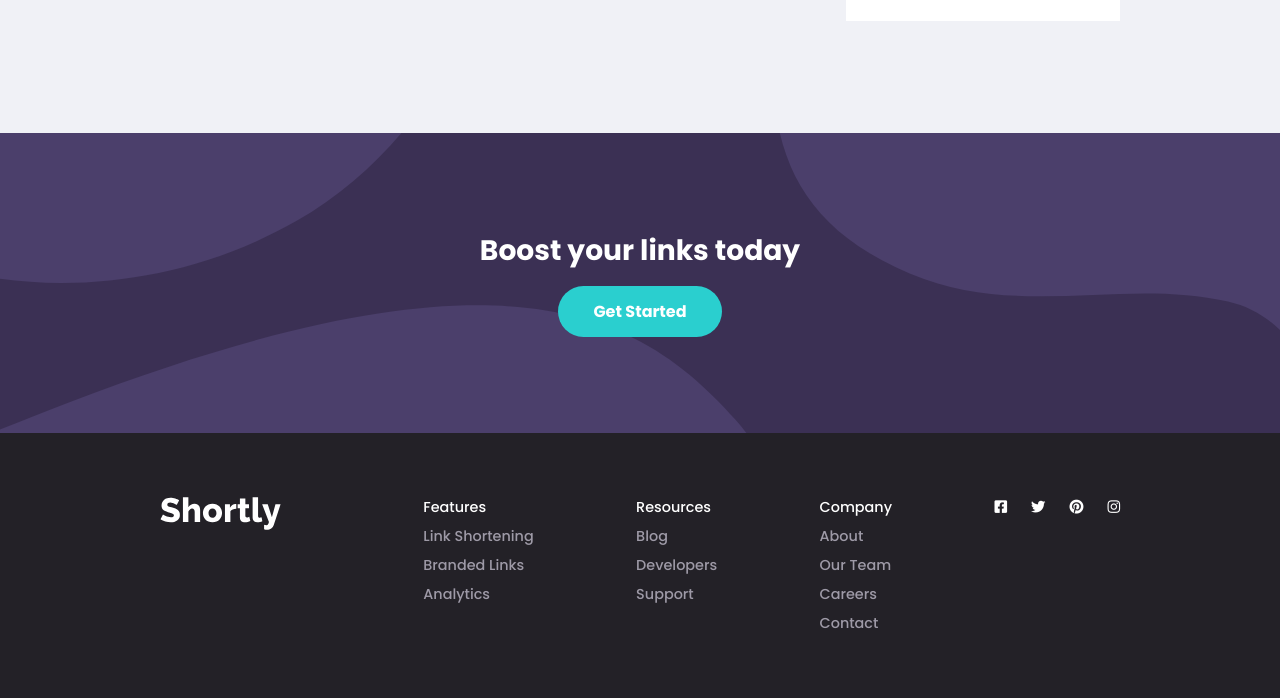
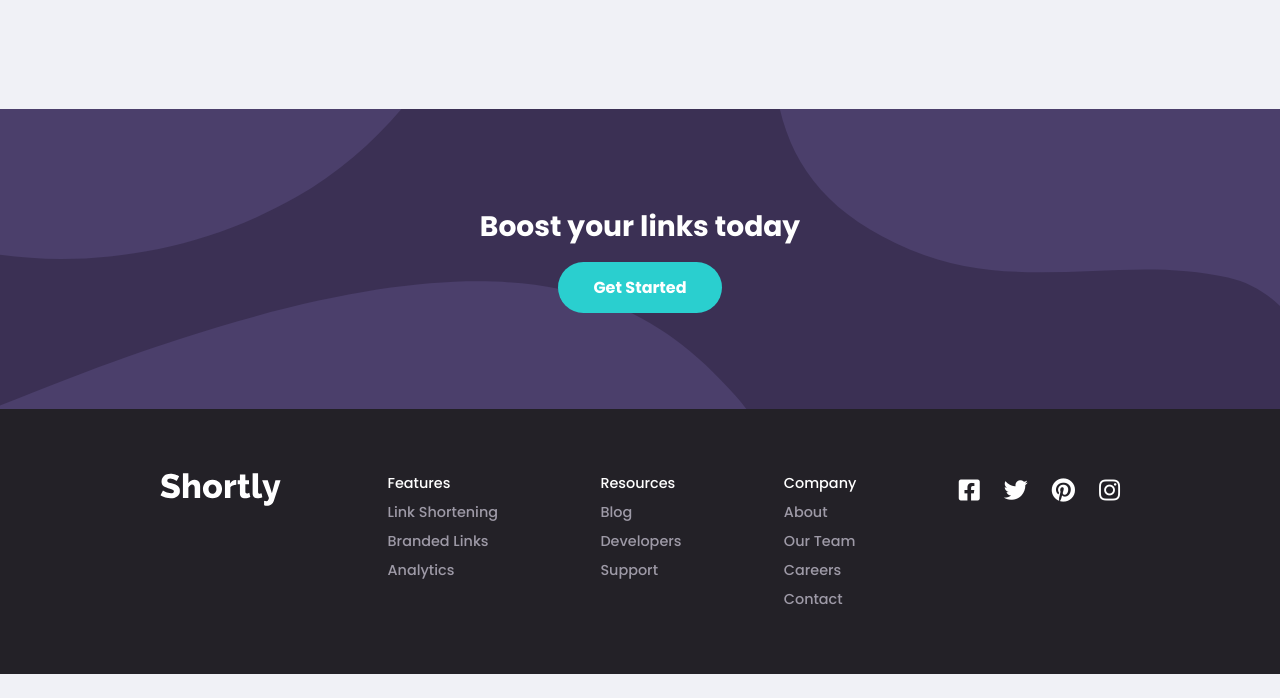
Before and after one commit to Kyle-Atienza/URL-Shorterner-API-Master, a plain HTML site: page index.html in a window 1280 px wide. Shown: the part 1948-2646 px from the top of the page. After the commit the page ends 2622 px from the top, so only its background shows below. Drawn offline with Linux system fonts and the light colour scheme.

Commit message:
Before JavaScript

```diff
--- a/sass/style.scss
+++ b/sass/style.scss
@@ -387,12 +387,13 @@ footer{
         }
         .socials{
             flex-direction: row;
-            gap: 1em;
-            font-size: 1.5rem;
+            gap: 1.5em;
             justify-content: center;
 
             li>a{
                 color: $white;
+            font-size: Max(1.5rem, 1.3vw);
+
 
             }
         }
@@ -518,7 +519,7 @@ footer{
 
         .output{
             flex-direction: row;
-            padding: 1em 2em;
+            padding: Max(.5em, 1.5vh) 2em;
             align-items: center;
             gap: 1em;
 
```
Also changed, not shown: css/style.min.css.
